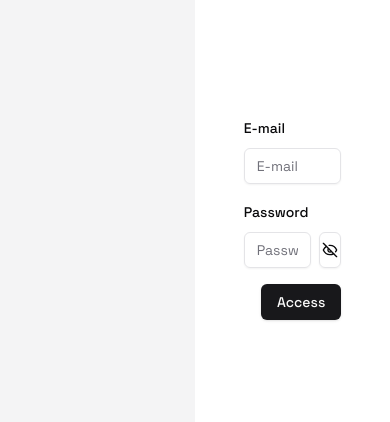
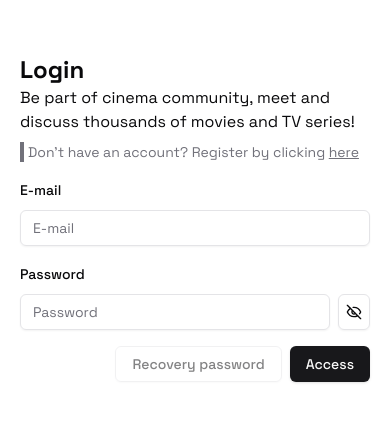
Before and after one commit to plotwist-app/plotwist, a Next.js app: page /login in a window 390 px wide. Shown: the part 204-626 px from the top of the page. Built offline with nearby package versions, Linux system fonts and the light colour scheme; no server answers.

Commit message:
feat: content login page

```diff
--- a/src/app/login/components/login-form.tsx
+++ b/src/app/login/components/login-form.tsx
@@ -1,7 +1,7 @@
 'use client'
 
 import { zodResolver } from '@hookform/resolvers/zod'
-import { Eye, EyeOff } from 'lucide-react'
+import { Eye, EyeOff, Lock } from 'lucide-react'
 import { useState } from 'react'
 import { useForm } from 'react-hook-form'
 import * as z from 'zod'
@@ -46,7 +46,7 @@ export const LoginForm = () => {
 
   return (
     <Form {...form}>
-      <form onSubmit={form.handleSubmit(onSubmit)} className="w-1/2 space-y-4">
+      <form onSubmit={form.handleSubmit(onSubmit)} className="w-full space-y-4">
         <FormField
           control={form.control}
           name="email"
@@ -109,6 +109,10 @@ export const LoginForm = () => {
         />
 
         <div className="flex justify-end space-x-2">
+          <Button disabled variant="outline">
+            Recovery password
+          </Button>
+
           <Button type="submit" loading={form.formState.isSubmitting}>
             Access
           </Button>
--- a/src/app/login/page.tsx
+++ b/src/app/login/page.tsx
@@ -1,12 +1,34 @@
+import Link from 'next/link'
 import { LoginForm } from './components/login-form'
 
 const LoginPage = () => {
   return (
     <div className="flex h-screen w-screen items-center justify-center">
-      <div className="h-full w-1/2 bg-muted" />
+      <div className="hidden h-full bg-muted lg:block lg:w-1/2" />
 
-      <div className="flex w-1/2 items-center justify-center">
-        <LoginForm />
+      <div className="flex w-full flex-col items-center justify-center lg:w-1/2">
+        <div className="w-full max-w-[350px] space-y-4">
+          <div className="w-full">
+            <h1 className="text-2xl font-bold">Login</h1>
+
+            <p className="">
+              Be part of cinema community, meet and discuss thousands of movies
+              and TV series!
+            </p>
+
+            <div className="mt-2 flex space-x-1">
+              <div className="rounded-xs w-1 bg-muted-foreground" />
+              <p className="text-sm text-muted-foreground">
+                Don&apos;t have an account? Register by clicking{' '}
+                <Link href="/register" className="underline">
+                  here
+                </Link>
+              </p>
+            </div>
+          </div>
+
+          <LoginForm />
+        </div>
       </div>
     </div>
   )
--- a/src/hooks/use-auth/use-auth.tsx
+++ b/src/hooks/use-auth/use-auth.tsx
@@ -1,22 +1,32 @@
 import { supabase } from '@/services/supabase'
 import { Credentials } from './use-auth.types'
 import { toast } from '@/components/ui/use-toast'
+import { ToastAction } from '@/components/ui/toast'
 
 export const useAuth = () => {
   const signInWithCredentials = async (credentials: Credentials) => {
     const { error, data } = await supabase.auth.signInWithPassword(credentials)
 
     if (error) {
-      return console.error(JSON.stringify(error))
+      toast({
+        variant: 'destructive',
+        title: error.name,
+        description: <span>{error.message}</span>,
+        action: (
+          <ToastAction
+            altText="Try again"
+            onClick={() => signInWithCredentials(credentials)}
+          >
+            Try again
+          </ToastAction>
+        ),
+      })
+
+      return
     }
 
     toast({
-      title: 'Supabase response:',
-      description: (
-        <pre className="mt-2 max-h-[50vh] w-[340px] overflow-y-auto rounded-md bg-zinc-900 p-4">
-          <code className="text-white">{JSON.stringify(data, null, 2)}</code>
-        </pre>
-      ),
+      description: 'Login successful. Welcome!',
     })
   }
 
```
